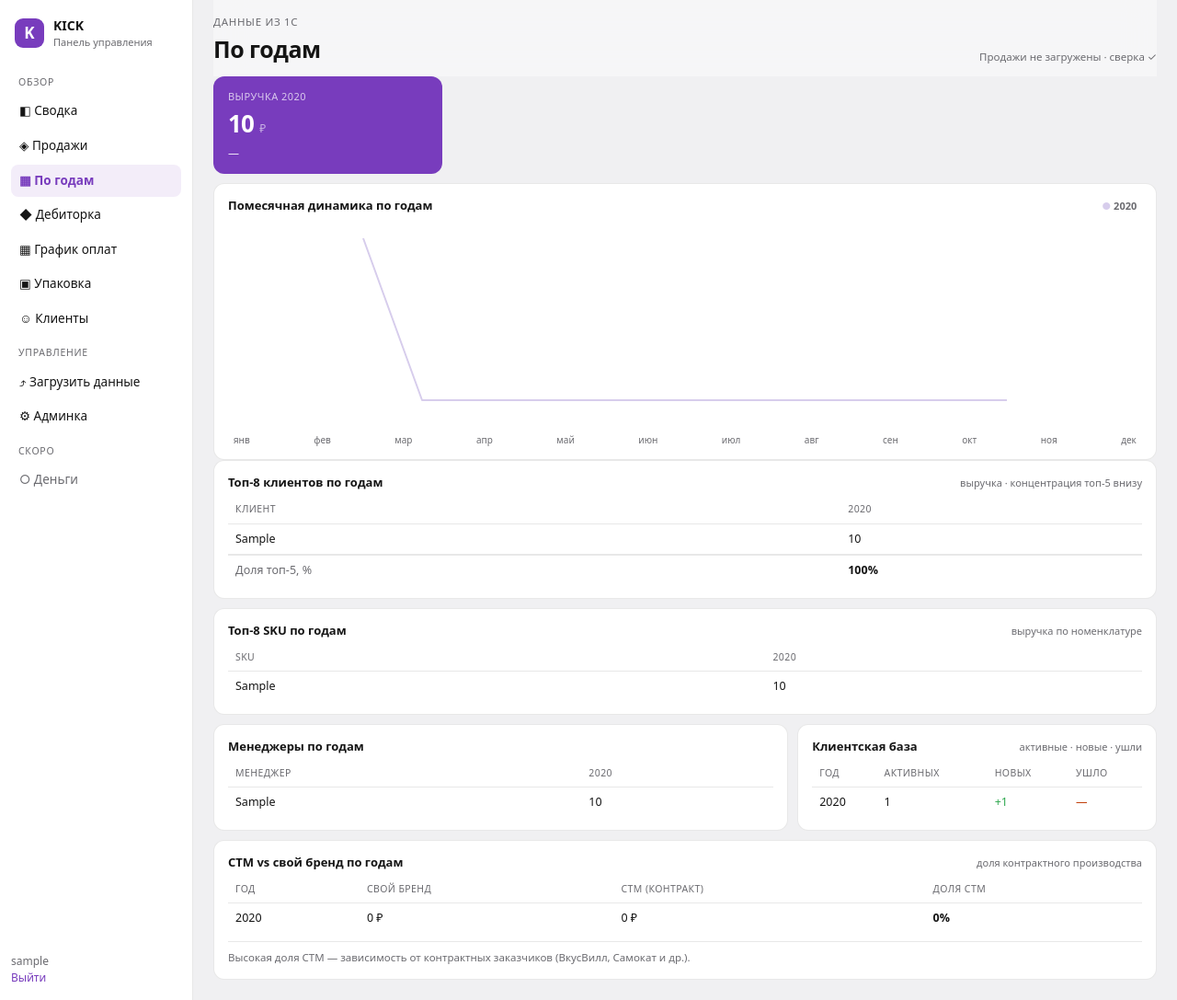
After one commit to Blankeevich/kick-dashboard, a Django app: page /sravnenie/ in a window 1280 px wide. The commit adds this page. Shown: the whole page at 92% size. Run offline with Django 5.2, Linux system fonts and the light colour scheme; a user stored in the database is signed in; tables that the repository leaves empty hold one stand-in row (values such as "Sample post").

Commit message:
Вкладка «По годам»: сравнение 2023-2026 — выручка+рост, сезонность (линии по годам), матрицы топ клиентов/SKU/менеджеров, база клиентов (активные/новые/ушли), доля СТМ

```diff
--- a/dashboard/metrics.py
+++ b/dashboard/metrics.py
@@ -233,6 +233,90 @@ def sales_years():
     return sorted(set(SalesFact.objects.values_list('year', flat=True)), reverse=True)
 
 
+def _matrix(base_qs, field, years, limit=10, exclude_docs=False):
+    """Топ-сущности (клиент/менеджер/SKU) × годы — матрица выручки."""
+    from collections import defaultdict
+    per = defaultdict(dict)
+    qs = base_qs.values(field, 'year').annotate(s=Sum('amount'))
+    for r in qs:
+        name = r[field]
+        if not name:
+            continue
+        if exclude_docs and str(name).strip().startswith(_DOC_PREFIXES):
+            continue
+        per[name][r['year']] = r['s'] or 0
+    rows = [{'name': k, 'by_year': [v.get(y, 0) for y in years], 'total': sum(v.values())}
+            for k, v in per.items()]
+    rows.sort(key=lambda r: -r['total'])
+    return rows[:limit]
+
+
+def year_overview():
+    """Сводная аналитика по годам: выручка, сезонность, топы, база клиентов, СТМ."""
+    from collections import defaultdict
+    excl = _excluded()
+    years = sorted(set(SalesFact.objects.values_list('year', flat=True)))
+    if not years:
+        return {'years': []}
+    sales_qs = SalesFact.objects.exclude(client__in=excl)
+
+    # выручка по годам + рост
+    tot = {y: 0 for y in years}
+    for r in sales_qs.values('year').annotate(s=Sum('amount')):
+        tot[r['year']] = r['s'] or 0
+    revenue = []
+    for i, y in enumerate(years):
+        prev = tot[years[i - 1]] if i else 0
+        growth = round((tot[y] - prev) / prev * 100) if i and prev else None
+        revenue.append({'year': y, 'total': tot[y], 'growth': growth})
+
+    # помесячно по годам (сезонность)
+    monthly = {y: [0] * 12 for y in years}
+    for r in sales_qs.values('year', 'month').annotate(s=Sum('amount')):
+        monthly[r['year']][r['month'] - 1] = r['s'] or 0
+
+    # топы × годы
+    top_clients_m = _matrix(sales_qs, 'client', years, 8)
+    top_managers_m = _matrix(sales_qs, 'manager', years, 8)
+    top_sku_m = _matrix(SkuFact.objects.all(), 'sku_raw', years, 8, exclude_docs=True)
+
+    # концентрация: доля топ-5 клиентов в каждом году
+    conc = []
+    for i, y in enumerate(years):
+        yr_clients = sorted((sales_qs.filter(year=y).values('client')
+                             .annotate(s=Sum('amount'))), key=lambda r: -(r['s'] or 0))
+        top5 = sum((r['s'] or 0) for r in yr_clients[:5])
+        conc.append(round(top5 / tot[y] * 100) if tot[y] else 0)
+
+    # клиентская база: активные / новые / ушедшие
+    client_years = defaultdict(set)
+    for r in sales_qs.filter(amount__gt=0).values('client', 'year').distinct():
+        client_years[r['client']].add(r['year'])
+    first_year = {c: min(ys) for c, ys in client_years.items()}
+    base = []
+    for i, y in enumerate(years):
+        active = {c for c, ys in client_years.items() if y in ys}
+        new = {c for c in active if first_year[c] == y}
+        prev_active = {c for c, ys in client_years.items() if years[i - 1] in ys} if i else set()
+        lost = prev_active - active
+        base.append({'year': y, 'active': len(active), 'new': len(new),
+                     'lost': (len(lost) if i else None)})
+
+    # СТМ vs свой бренд по годам (по типу карточки в SkuFact)
+    stm = []
+    for y in years:
+        bt = {'own': 0, 'private_label': 0, 'non_product': 0}
+        for r in SkuFact.objects.filter(year=y).values('brand_type').annotate(s=Sum('amount')):
+            bt[r['brand_type']] = r['s'] or 0
+        base_sum = bt['own'] + bt['private_label']
+        stm.append({'year': y, 'own': bt['own'], 'stm': bt['private_label'],
+                    'stm_share': round(bt['private_label'] / base_sum * 100) if base_sum else 0})
+
+    return {'years': years, 'revenue': revenue, 'monthly': monthly, 'conc': conc,
+            'top_clients': top_clients_m, 'top_managers': top_managers_m, 'top_sku': top_sku_m,
+            'base': base, 'stm': stm}
+
+
 def yoy(year, prev, **f):
     f2 = {k: v for k, v in f.items() if k not in ('date_from', 'date_to')}
     return {'now': sales_summary(year, **f2)['by_month'], 'prev': sales_summary(prev, **f2)['by_month']}
--- a/dashboard/templates/dashboard/base.html
+++ b/dashboard/templates/dashboard/base.html
@@ -127,6 +127,7 @@ tbody tr[onclick]{cursor:pointer}tbody tr[onclick]:hover td{background:var(--sf2
       <div class="ng">Обзор</div>
       <a class="ni {% if page == 'svodka' %}on{% endif %}" href="{% url 'svodka' %}">◧ Сводка</a>
       <a class="ni {% if page == 'prodazhi' %}on{% endif %}" href="{% url 'prodazhi' %}">◈ Продажи</a>
+      <a class="ni {% if page == 'sravnenie' %}on{% endif %}" href="{% url 'sravnenie' %}">▦ По годам</a>
       <a class="ni {% if page == 'debitorka' %}on{% endif %}" href="{% url 'debitorka' %}">◆ Дебиторка</a>
       <a class="ni {% if page == 'oplaty' %}on{% endif %}" href="{% url 'oplaty' %}">▦ График оплат</a>
       <a class="ni {% if page == 'upakovka' %}on{% endif %}" href="{% url 'upakovka' %}">▣ Упаковка</a>
--- /dev/null
+++ b/dashboard/templates/dashboard/sravnenie.html
@@ -0,0 +1,104 @@
+{% extends 'dashboard/base.html' %}{% load humanize %}
+{% block title %}По годам{% endblock %}
+{% block content %}
+{% if not ov.years %}
+<div class="card"><div class="foot">Нет данных продаж. Загрузите выгрузки по контрагентам за нужные годы.</div></div>
+{% else %}
+
+<!-- ВЫРУЧКА ПО ГОДАМ -->
+<section class="kpis">
+  {% for r in ov.revenue %}
+  <div class="kpi {% if forloop.last %}hero{% endif %}">
+    <div class="kl">Выручка {{ r.year }}</div>
+    <div class="kv {% if not forloop.last %}sm{% endif %}">{{ r.total|intcomma }} <span class="cur">₽</span></div>
+    <div class="kf {% if r.growth < 0 %}bad{% elif r.growth > 0 %}up{% endif %}">{% if r.growth != None %}{% if r.growth > 0 %}▲{% else %}▼{% endif %} {{ r.growth }}% к {{ r.year|add:"-1" }}{% else %}—{% endif %}</div>
+  </div>
+  {% endfor %}
+</section>
+
+<!-- СЕЗОННОСТЬ: линии по годам -->
+<div class="card wide">
+  <div class="ch"><span>Помесячная динамика по годам</span>
+    <span style="font-size:11px;color:var(--ink2)">{% for l in ov.lines %}<span style="color:{{ l.color }}">●</span> {{ l.year }}&nbsp;&nbsp;{% endfor %}</span>
+  </div>
+  <svg viewBox="0 0 {{ ov.svg_w }} {{ ov.svg_h|add:20 }}" style="width:100%;height:220px">
+    {% for l in ov.lines %}<polyline points="{{ l.points }}" fill="none" stroke="{{ l.color }}" stroke-width="2" stroke-linejoin="round"/>{% endfor %}
+  </svg>
+  <div style="display:flex;justify-content:space-between;font-size:10px;color:var(--ink2);padding:0 6px">
+    {% for m in months %}<span>{{ m }}</span>{% endfor %}
+  </div>
+</div>
+
+<section class="grid">
+  <!-- ТОП КЛИЕНТОВ ПО ГОДАМ -->
+  <div class="card wide">
+    <div class="ch"><span>Топ-8 клиентов по годам</span><small>выручка · концентрация топ-5 внизу</small></div>
+    <table>
+      <thead><tr><th>Клиент</th>{% for y in ov.years %}<th>{{ y }}</th>{% endfor %}</tr></thead>
+      <tbody>
+        {% for r in ov.top_clients %}<tr>
+          <td>{{ r.name }}</td>
+          {% for v in r.by_year %}<td>{% if v %}{{ v|intcomma }}{% else %}—{% endif %}</td>{% endfor %}
+        </tr>{% endfor %}
+        <tr style="border-top:2px solid var(--line)"><td style="color:var(--ink2)">Доля топ-5, %</td>{% for c in ov.conc %}<td><b>{{ c }}%</b></td>{% endfor %}</tr>
+      </tbody>
+    </table>
+  </div>
+
+  <!-- ТОП SKU ПО ГОДАМ -->
+  <div class="card wide">
+    <div class="ch"><span>Топ-8 SKU по годам</span><small>выручка по номенклатуре</small></div>
+    <table>
+      <thead><tr><th>SKU</th>{% for y in ov.years %}<th>{{ y }}</th>{% endfor %}</tr></thead>
+      <tbody>
+        {% for r in ov.top_sku %}<tr>
+          <td>{{ r.name }}</td>
+          {% for v in r.by_year %}<td>{% if v %}{{ v|intcomma }}{% else %}—{% endif %}</td>{% endfor %}
+        </tr>{% endfor %}
+      </tbody>
+    </table>
+  </div>
+
+  <!-- МЕНЕДЖЕРЫ ПО ГОДАМ -->
+  <div class="card">
+    <div class="ch"><span>Менеджеры по годам</span></div>
+    <table>
+      <thead><tr><th>Менеджер</th>{% for y in ov.years %}<th>{{ y }}</th>{% endfor %}</tr></thead>
+      <tbody>
+        {% for r in ov.top_managers %}<tr><td>{{ r.name }}</td>{% for v in r.by_year %}<td>{% if v %}{{ v|intcomma }}{% else %}—{% endif %}</td>{% endfor %}</tr>{% endfor %}
+      </tbody>
+    </table>
+  </div>
+
+  <!-- КЛИЕНТСКАЯ БАЗА -->
+  <div class="card">
+    <div class="ch"><span>Клиентская база</span><small>активные · новые · ушли</small></div>
+    <table>
+      <thead><tr><th>Год</th><th>Активных</th><th>Новых</th><th>Ушло</th></tr></thead>
+      <tbody>
+        {% for b in ov.base %}<tr>
+          <td>{{ b.year }}</td><td>{{ b.active }}</td>
+          <td class="up">{% if b.new %}+{{ b.new }}{% else %}—{% endif %}</td>
+          <td class="bad">{% if b.lost %}−{{ b.lost }}{% else %}—{% endif %}</td>
+        </tr>{% endfor %}
+      </tbody>
+    </table>
+  </div>
+
+  <!-- СТМ -->
+  <div class="card wide">
+    <div class="ch"><span>СТМ vs свой бренд по годам</span><small>доля контрактного производства</small></div>
+    <table>
+      <thead><tr><th>Год</th><th>Свой бренд</th><th>СТМ (контракт)</th><th>Доля СТМ</th></tr></thead>
+      <tbody>
+        {% for s in ov.stm %}<tr>
+          <td>{{ s.year }}</td><td>{{ s.own|intcomma }} ₽</td><td>{{ s.stm|intcomma }} ₽</td>
+          <td><b class="{% if s.stm_share >= 30 %}bad{% endif %}">{{ s.stm_share }}%</b></td>
+        </tr>{% endfor %}
+      </tbody>
+    </table>
+    <div class="foot">Высокая доля СТМ — зависимость от контрактных заказчиков (ВкусВилл, Самокат и др.).</div>
+  </div>
+</section>
+{% endif %}
+{% endblock %}
--- a/dashboard/views.py
+++ b/dashboard/views.py
@@ -190,6 +190,31 @@ def upload(request):
 
 
 @login_required
+def sravnenie(request):
+    ov = metrics.year_overview()
+    if ov.get('years'):
+        gmax = max((max(v) for v in ov['monthly'].values()), default=1) or 1
+        palette = ['#d7cdec', '#b7a2e0', '#9670d0', '#783CBD', '#5a2c90']
+        W, H = 720, 200
+        lines = []
+        for idx, y in enumerate(ov['years']):
+            pts = []
+            for mi in range(12):
+                x = round(mi / 11 * (W - 20) + 10)
+                yy = round(H - (ov['monthly'][y][mi] / gmax) * (H - 24) - 10)
+                pts.append(f'{x},{yy}')
+            lines.append({'year': y, 'points': ' '.join(pts),
+                          'color': palette[idx % len(palette)]})
+        ov['lines'] = lines
+        ov['svg_w'], ov['svg_h'] = W, H
+        rmax = max((r['total'] for r in ov['revenue']), default=1) or 1
+        for r in ov['revenue']:
+            r['h'] = round(r['total'] / rmax * 100)
+    return render(request, 'dashboard/sravnenie.html', {'page': 'sravnenie', 'ov': ov,
+                  'months': MONTHS})
+
+
+@login_required
 def clients(request):
     q = (request.GET.get('q') or '').strip().lower()
     years, all_rows = metrics.clients_list(CUR_YEAR)
--- a/kick/urls.py
+++ b/kick/urls.py
@@ -10,6 +10,7 @@ urlpatterns = [
     path('debitorka/', views.debitorka, name='debitorka'),
     path('oplaty/', views.oplaty, name='oplaty'),
     path('oplaty/day/<day>/', views.oplaty_day, name='oplaty_day'),
+    path('sravnenie/', views.sravnenie, name='sravnenie'),
     path('clients/', views.clients, name='clients'),
     path('clients/<path:client>/', views.client_card, name='client_card'),
     path('upakovka/', views.upakovka, name='upakovka'),
```
